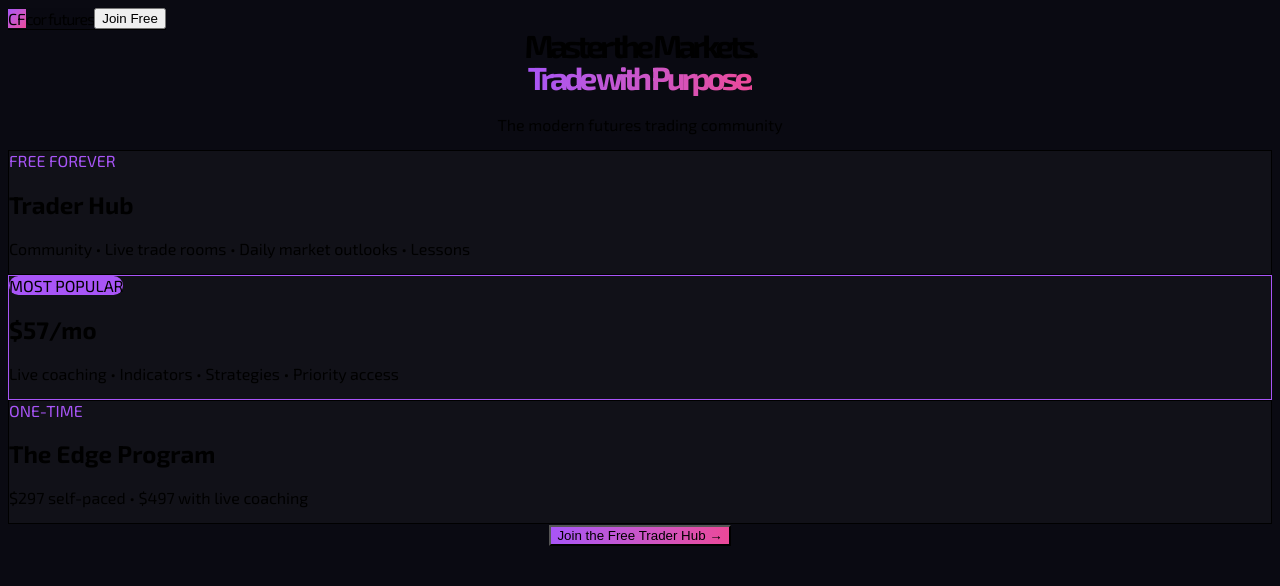
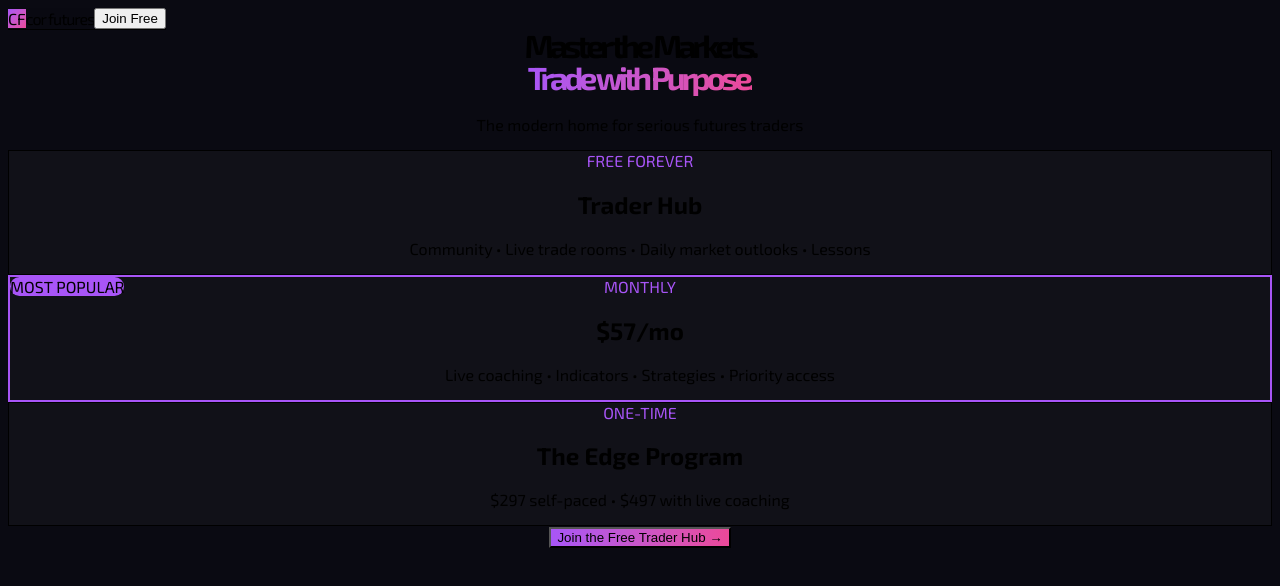
Before and after one commit to vanstaverenalex/corfutures-website, a Next.js app: page / in a window 1280 px wide. Shown: the top 586 px of the page. Built offline with nearby package versions, Linux system fonts and the light colour scheme.

Commit message:
Update page.tsx

```diff
--- a/app/page.tsx
+++ b/app/page.tsx
@@ -1,62 +1,58 @@
 export default function Home() {
   return (
-    <main className="min-h-screen bg-[#0a0a12] text-white overflow-hidden">
+    <main className="min-h-screen bg-[#0a0a12] text-white overflow-x-hidden">
       {/* Navbar */}
       <nav className="fixed top-0 left-0 right-0 z-50 bg-[#0a0a12]/95 backdrop-blur-xl border-b border-white/10">
         <div className="max-w-7xl mx-auto px-8 h-20 flex items-center justify-between">
           <div className="flex items-center gap-3">
-            <div className="w-11 h-11 bg-gradient-to-br from-[#a855f7] to-[#ec4899] rounded-2xl flex items-center justify-center font-black text-3xl shadow-lg">CF</div>
+            <div className="w-11 h-11 bg-gradient-to-br from-[#a855f7] to-[#ec4899] rounded-2xl flex items-center justify-center font-black text-3xl">CF</div>
             <div className="font-black text-3xl tracking-[-1px]">cor futures</div>
           </div>
 
           <div className="hidden md:flex gap-8 text-sm font-medium">
-            <a href="#hub" className="hover:text-[#a855f7]">Trader Hub</a>
-            <a href="#orbit" className="hover:text-[#a855f7]">Orbit</a>
-            <a href="#edge" className="hover:text-[#a855f7]">Edge Program</a>
+            <a href="#hub" className="hover:text-[#a855f7] transition-colors">Trader Hub</a>
+            <a href="#orbit" className="hover:text-[#a855f7] transition-colors">Orbit</a>
+            <a href="#edge" className="hover:text-[#a855f7] transition-colors">Edge Program</a>
           </div>
 
-          <button className="bg-white text-black px-6 py-3 rounded-2xl font-semibold hover:bg-white/90">
+          <button className="bg-white text-black px-7 py-3 rounded-2xl font-semibold hover:bg-white/90 transition">
             Join Free
           </button>
         </div>
       </nav>
 
-      <div className="pt-32 pb-24 px-6 max-w-6xl mx-auto">
-        <div className="text-center">
-          <h1 className="text-7xl md:text-8xl font-black tracking-[-4px] leading-none">
-            Master the Markets.<br/>
-            <span className="bg-gradient-to-r from-[#a855f7] to-[#ec4899] bg-clip-text text-transparent">Trade with Purpose.</span>
-          </h1>
-          <p className="mt-6 text-2xl text-white/70">The modern futures trading community</p>
-        </div>
+      <div className="pt-32 pb-24 px-6 max-w-6xl mx-auto text-center">
+        <h1 className="text-7xl md:text-8xl font-black tracking-[-4px] leading-none mb-6">
+          Master the Markets.<br/>
+          <span className="bg-gradient-to-r from-[#a855f7] to-[#ec4899] bg-clip-text text-transparent">Trade with Purpose.</span>
+        </h1>
+        <p className="text-2xl text-white/70">The modern home for serious futures traders</p>
 
         {/* Cards */}
-        <div className="mt-24 grid md:grid-cols-3 gap-8">
-          <div className="bg-[#111118] border border-white/10 rounded-3xl p-8 hover:border-[#a855f7] transition-all">
+        <div className="mt-20 grid md:grid-cols-3 gap-8">
+          <div className="bg-[#111118] border border-white/10 rounded-3xl p-10 hover:border-[#a855f7] transition-all">
             <div className="uppercase text-xs tracking-widest text-[#a855f7]">FREE FOREVER</div>
             <h2 className="text-4xl font-bold mt-6">Trader Hub</h2>
-            <p className="mt-6 text-white/70">Community • Live trade rooms • Daily market outlooks • Lessons</p>
+            <p className="mt-8 text-white/70 text-lg">Community • Live trade rooms • Daily market outlooks • Lessons</p>
           </div>
 
-          <div className="bg-[#111118] border border-[#a855f7] rounded-3xl p-8 relative">
-            <div className="absolute -top-3 right-8 bg-[#a855f7] text-black text-xs font-bold px-5 py-1 rounded-full">MOST POPULAR</div>
+          <div className="bg-[#111118] border-2 border-[#a855f7] rounded-3xl p-10 relative">
+            <div className="absolute -top-4 right-8 bg-[#a855f7] text-black text-xs font-bold px-6 py-1 rounded-full">MOST POPULAR</div>
             <div className="uppercase text-xs tracking-widest text-[#a855f7]">MONTHLY</div>
             <h2 className="text-4xl font-bold mt-6">$57/mo</h2>
-            <p className="mt-6 text-white/70">Live coaching • Indicators • Strategies • Priority access</p>
+            <p className="mt-8 text-white/70 text-lg">Live coaching • Indicators • Strategies • Priority access</p>
           </div>
 
-          <div className="bg-[#111118] border border-white/10 rounded-3xl p-8 hover:border-[#a855f7] transition-all">
+          <div className="bg-[#111118] border border-white/10 rounded-3xl p-10 hover:border-[#a855f7] transition-all">
             <div className="uppercase text-xs tracking-widest text-[#a855f7]">ONE-TIME</div>
             <h2 className="text-4xl font-bold mt-6">The Edge Program</h2>
-            <p className="mt-6 text-white/70">$297 self-paced • $497 with live coaching</p>
+            <p className="mt-8 text-white/70 text-lg">$297 self-paced • $497 with live coaching</p>
           </div>
         </div>
 
-        <div className="text-center mt-16">
-          <button className="bg-gradient-to-r from-[#a855f7] to-[#ec4899] px-12 py-5 rounded-3xl text-xl font-semibold hover:scale-105 transition">
-            Join the Free Trader Hub →
-          </button>
-        </div>
+        <button className="mt-16 bg-gradient-to-r from-[#a855f7] to-[#ec4899] px-12 py-6 rounded-3xl text-xl font-semibold hover:scale-105 transition-all">
+          Join the Free Trader Hub →
+        </button>
       </div>
     </main>
   );
```
